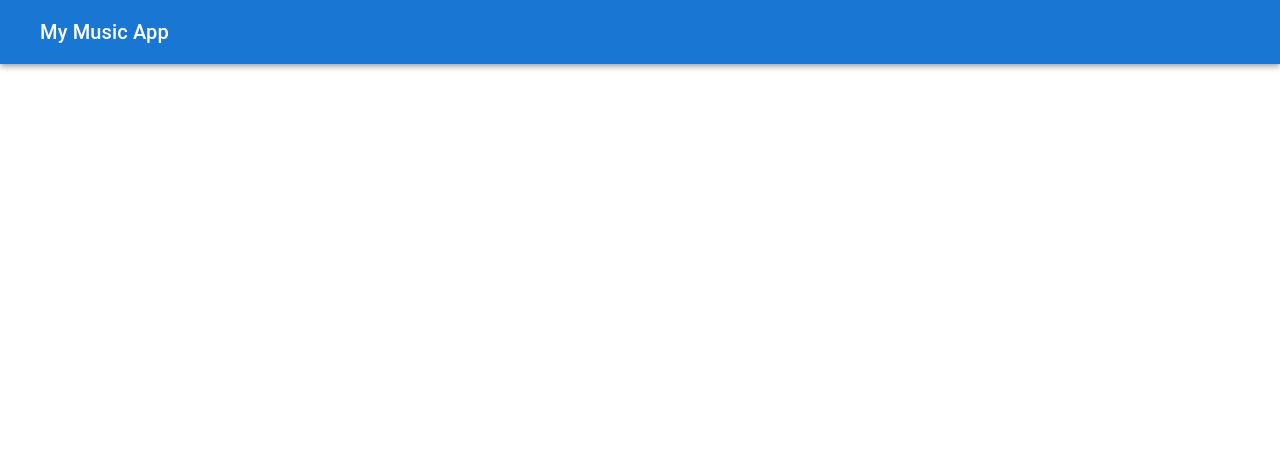
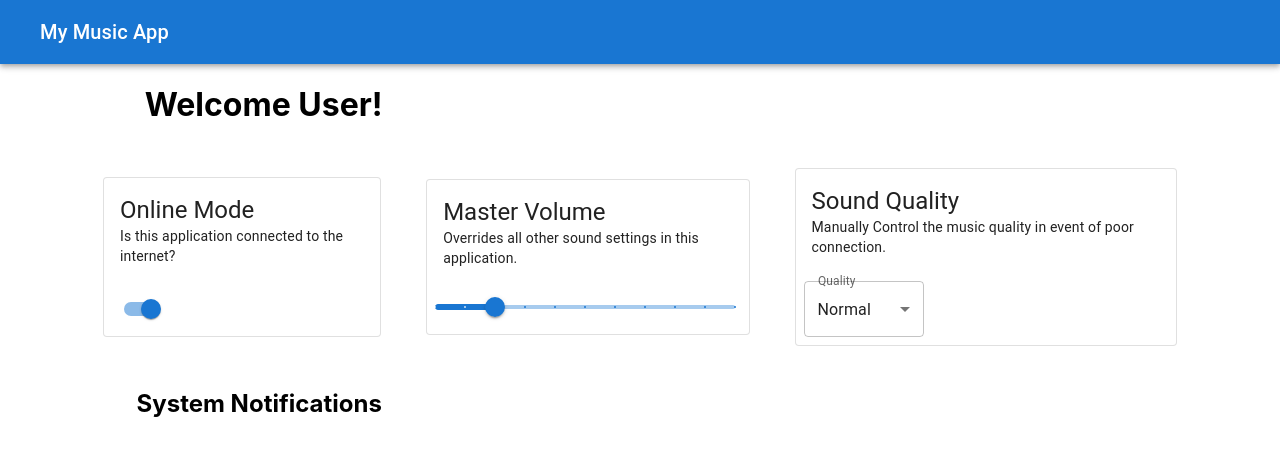
Before and after one commit to JesusAParedes/my-music-app, a React (Create React App) app: page / in a window 1280 px wide. Both pictures are taken after a click on the button "LOGIN". Shown: the top 456 px of the page. Built offline with nearby package versions, Linux system fonts and the light colour scheme.

Commit message:
add bars for each card. bars have minimum styling but are present

```diff
--- a/src/App.css
+++ b/src/App.css
@@ -6,7 +6,9 @@
     align-items: center;
 };
 
-.TextField {
+.dashboardDiv {
+  display: flex;
+  justify-content: center;
 
 }
 
--- a/src/components/Dashboard.js
+++ b/src/components/Dashboard.js
@@ -1,7 +1,128 @@
 import React, { useState } from 'react';
+import Card from '@mui/material/Card';
+import CardActions from '@mui/material/CardActions';
+import CardContent from '@mui/material/CardContent';
+import Switch from '@mui/material/Switch';
+import Typography from '@mui/material/Typography';
+import '../App.css'
+import Box from '@mui/material/Box';
+import Slider from '@mui/material/Slider';
+import { Theme, useTheme } from '@mui/material/styles';
+import OutlinedInput from '@mui/material/OutlinedInput';
+import InputLabel from '@mui/material/InputLabel';
+import MenuItem from '@mui/material/MenuItem';
+import FormControl from '@mui/material/FormControl';
+import Select, { SelectChangeEvent } from '@mui/material/Select';
+
+const label = { inputProps: { 'aria-label': 'Switch demo' } };
+
+function valuetext(volume) {
+    return volume;
+  }
 
 function Dashboard () {
+    const [online, setOnline] = useState(false);
+    const [volume, setVolume] = useState(0);
+    const [quality, setQuality] = useState(2);
 
+    const handleChange = (e) => {
+        setQuality(e.target.value);
+    }
+
+    return (
+        <div style={{ height: '100%', display: 'flex', flexDirection: 'column', justifyContent: 'center', alignContent: 'center', flexWrap: 'wrap'}}>
+            <h1 style={{ marginLeft: '5%' }}>Welcome User!</h1>
+        <div className="dashboardDiv" style={{ display: 'flex', alignItems: 'center'}}>
+
+            <br />
+            <Card
+            className='musicDashboard'
+            variant='outlined'
+            sx={{ minWidth: 275 }}
+            style={{ margin: '2%'}}>
+      <CardContent>
+        <Typography variant="h5" component="div">
+          Online Mode
+        </Typography>
+        <Typography variant="body2">
+        Is this application connected to the internet?
+          <br />
+        </Typography>
+      </CardContent>
+      <CardActions>
+      <Switch {...label} defaultChecked />
+      </CardActions>
+    </Card>
+
+    <Card
+    className='musicDashboard'
+    variant='outlined'
+    sx={{ minWidth: 285 }}
+    style={{ margin: '2%'}}>
+      <CardContent>
+        <Typography variant="h5" component="div">
+        Master Volume
+        </Typography>
+        <Typography variant="body2">
+        Overrides all other sound settings in this application.
+          <br />
+        </Typography>
+      </CardContent>
+      <CardActions>
+      <Box sx={{ width: 300 }}>
+      <Slider
+        aria-label="Volume"
+        defaultValue={20}
+        getAriaValueText={valuetext}
+        valueLabelDisplay="auto"
+        step={10}
+        marks
+        min={0}
+        max={100}
+      />
+    </Box>
+      </CardActions>
+    </Card>
+
+    <Card
+    className='musicDashboard'
+    variant='outlined'
+    sx={{ minWidth: 275 }}
+    style={{ margin: '2%'}}>
+      <CardContent>
+        <Typography variant="h5" component="div">
+        Sound Quality
+        </Typography>
+        <Typography variant="body2">
+          Manually Control the music quality in event of poor connection.
+          <br />
+        </Typography>
+      </CardContent>
+      <CardActions>
+      <Box sx={{ minWidth: 120 }}>
+      <FormControl fullWidth>
+        <InputLabel style={{ marginBottom: '50%'}}> Quality </InputLabel>
+        <Select
+        labelId='soundQuality'
+        value={quality}
+        onChange={handleChange}
+        >
+
+
+        <MenuItem value={1}>Low</MenuItem>
+        <MenuItem value={2}>Normal</MenuItem>
+        <MenuItem value={3}>High</MenuItem>
+        </Select>
+      </FormControl>
+      </Box>
+      </CardActions>
+    </Card>
+        </div>
+        <div>
+        <h2 style={{ marginLeft: '5%' }}>System Notifications</h2>
+        </div>
+        </div>
+    )
 }
 
 export default Dashboard
```
Also changed, not shown: src/index.css (line endings or trailing spaces).
